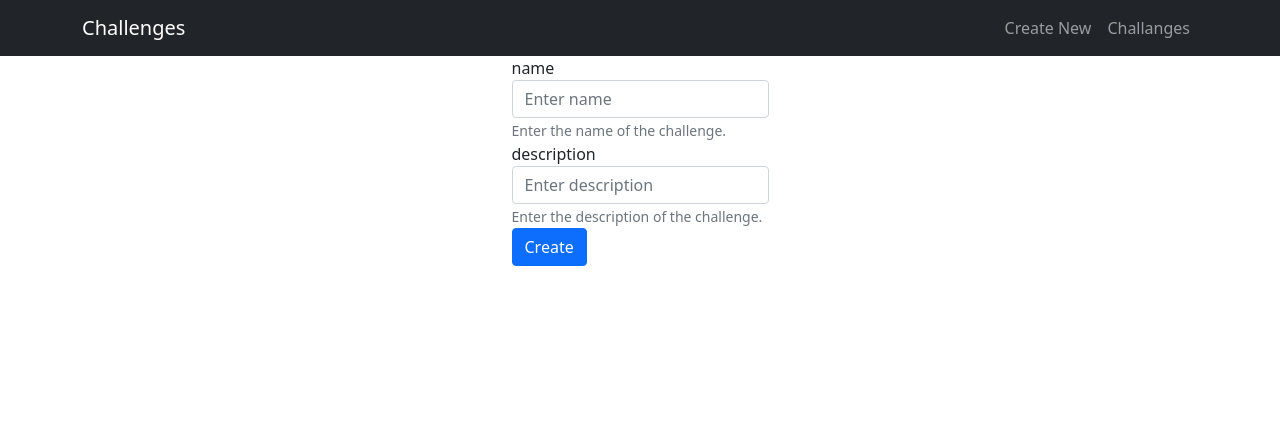
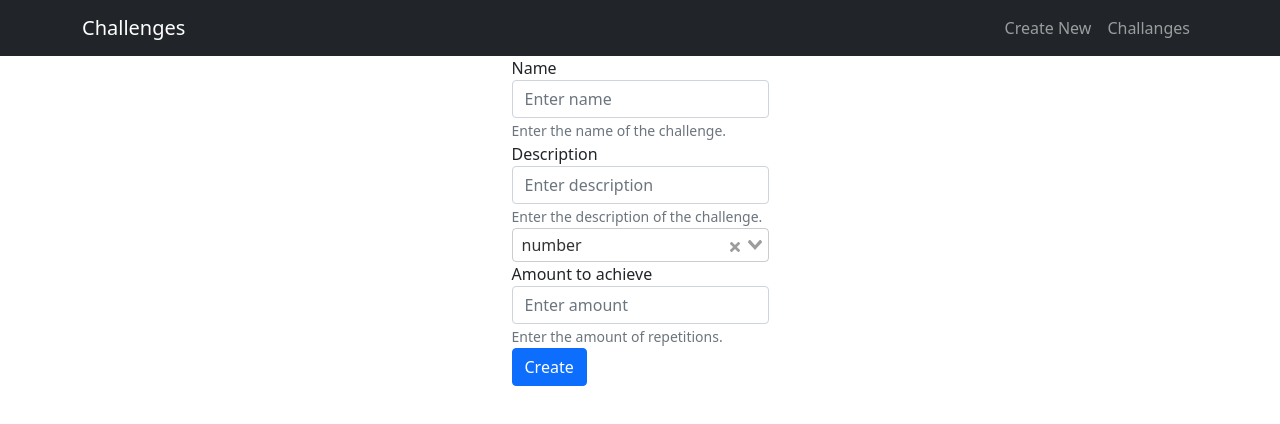
Before and after one commit to go-challenges/achievements-ui, a Vue app: page /new in a window 1280 px wide. Shown: the top 424 px of the page. Built offline with nearby package versions, Linux system fonts and the light colour scheme.

Commit message:
Add form for properties field and type

```diff
--- a/package.json
+++ b/package.json
@@ -16,7 +16,8 @@
     "bootstrap": "^5.1.3",
     "bootstrap-vue": "^2.21.2",
     "vue": "^3.2.29",
-    "vue-router": "^4.0.12"
+    "vue-router": "^4.0.12",
+    "vue-select": "^4.0.0-beta.3"
   },
   "devDependencies": {
     "@rushstack/eslint-patch": "^1.1.0",
--- a/src/api-client/index.ts
+++ b/src/api-client/index.ts
@@ -2,23 +2,34 @@ import axios from "axios";
 
 class Client {
   endpoint: string;
-    baseUrl: string
+  baseUrl: string;
 
   constructor() {
-        this.baseUrl = 'http://localhost:3000';
+    this.baseUrl = "http://localhost:3000";
     this.endpoint = `${this.baseUrl}/challenges`;
   }
 
-    async getAllData() { // TODO: add type for challenge
+  async getAllData() {
+    // TODO: add type for challenge
     const res = await axios.get(this.endpoint);
 
-        return res.data
+    return res.data;
   }
 
-    async addChallenge(name: string, description: string) {
-        const res = await axios.post(this.endpoint, {name: name, description: description});
+  async addChallenge(
+    name: string,
+    description: string,
+    type: string,
+    properties: object
+  ) {
+    const res = await axios.post(this.endpoint, {
+      name: name,
+      description: description,
+      type,
+      properties,
+    });
 
-        if(res.status == 201) {
+    if (res.status == 201) {
       return res.data;
     } // TODO: throw exception
   }
@@ -26,9 +37,9 @@ class Client {
   async deleteChallenge(index: number) {
     const res = await axios.delete(`${this.endpoint}/${index}`);
 
-        if(res.status == 204) {
+    if (res.status == 204) {
       this.getAllData();
-        }// TODO: throw exception
+    } // TODO: throw exception
   }
 }
 
--- a/src/main.ts
+++ b/src/main.ts
@@ -1,9 +1,11 @@
 import { createApp } from "vue";
 import App from "./App.vue";
 import router from "./router";
+import VueSelect from 'vue-select';
 
 
 // Import Bootstrap an BootstrapVue CSS files (order is important)
+import 'vue-select/dist/vue-select.css';
 import "bootstrap/dist/css/bootstrap.min.css"
 import "bootstrap"
 
@@ -11,4 +13,5 @@ const app = createApp(App);
 
 app.use(router);
 
+app.component('vue-select', VueSelect)
 app.mount("#app");
--- a/src/views/NewChallengeView.vue
+++ b/src/views/NewChallengeView.vue
@@ -1,34 +1,100 @@
 <script>
-import client from '../api-client';
-
+import client from "../api-client";
 export default {
   data() {
     return {
-      name: '',
-      description: '',
+      name: "",
+      description: "",
+      properties: {},
+      type: "number",
+      typeForm: "number",
+      options: ["number", "time"],
     };
   },
   methods: {
+    async submitChallengeForm() {
+      client.addChallenge(
+        this.name,
+        this.description,
+        this.type,
+        this.properties
+      );
+      this.$router.push("/");
+    },
 
-    async submitChallengeForm() {
-      client.addChallenge(this.name, this.description);
-      this.$router.push('/')
+    async selectType(value) {
+      this.typeForm = value;
     },
-  }
+  },
 };
 </script>
 
 <template>
   <div>
     <div class="form-group">
-      <label for="name">name</label>
-      <input type="text" class="form-control" id="name" aria-describedby="nameHelp" placeholder="Enter name" v-model="name">
-      <small id="nameHelp" class="form-text text-muted">Enter the name of the challenge.</small>
+      <label for="name">Name</label>
+      <input
+        type="text"
+        class="form-control"
+        id="name"
+        aria-describedby="nameHelp"
+        placeholder="Enter name"
+        v-model="name"
+      />
+      <small id="nameHelp" class="form-text text-muted"
+        >Enter the name of the challenge.</small
+      >
     </div>
     <div class="form-group">
-      <label for="description">description</label>
-      <input type="text" class="form-control" id="description" aria-describedby="descriptionHelp" placeholder="Enter description" v-model="description">
-      <small id="descriptionHelp" class="form-text text-muted">Enter the description of the challenge.</small>
+      <label for="description">Description</label>
+      <input
+        type="text"
+        class="form-control"
+        id="description"
+        aria-describedby="descriptionHelp"
+        placeholder="Enter description"
+        v-model="description"
+      />
+      <small id="descriptionHelp" class="form-text text-muted"
+        >Enter the description of the challenge.</small
+      >
+    </div>
+    <div>
+      <vue-select
+        :options="options"
+        v-model="type"
+        :value="type"
+        label="type"
+        @option:selected="selectType"
+      />
+    </div>
+    <div v-if="typeForm === 'number'">
+      <label for="amount">Amount to achieve</label>
+      <input
+        type="text"
+        class="form-control"
+        id="amount"
+        aria-describedby="amountHelp"
+        placeholder="Enter amount"
+        v-model="properties.amount"
+      />
+      <small id="amountHelp" class="form-text text-muted"
+        >Enter the amount of repetitions.</small
+      >
+    </div>
+    <div v-if="typeForm === 'time'">
+      <label for="time">Time to achieve</label>
+      <input
+        type="text"
+        class="form-control"
+        id="time"
+        aria-describedby="timeHelp"
+        placeholder="Enter time"
+        v-model="properties.time"
+      />
+      <small id="timeHelp" class="form-text text-muted"
+        >Enter the time required to get for the channenge.</small
+      >
     </div>
     <button class="btn btn-primary" @click="submitChallengeForm">Create</button>
   </div>
```
Also changed, not shown: 1 other file (tests, documents, lock files or other folders). Lines whose indentation alone changed are shown as unchanged.
